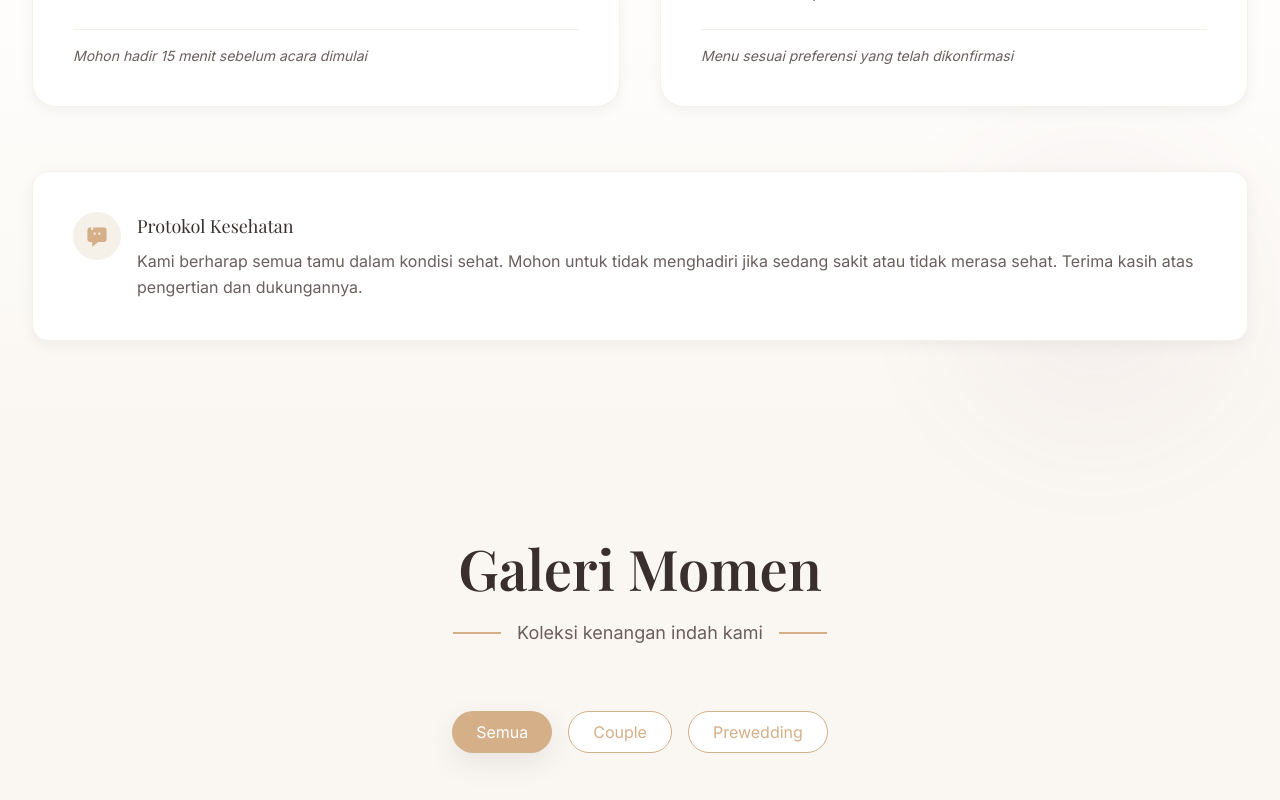
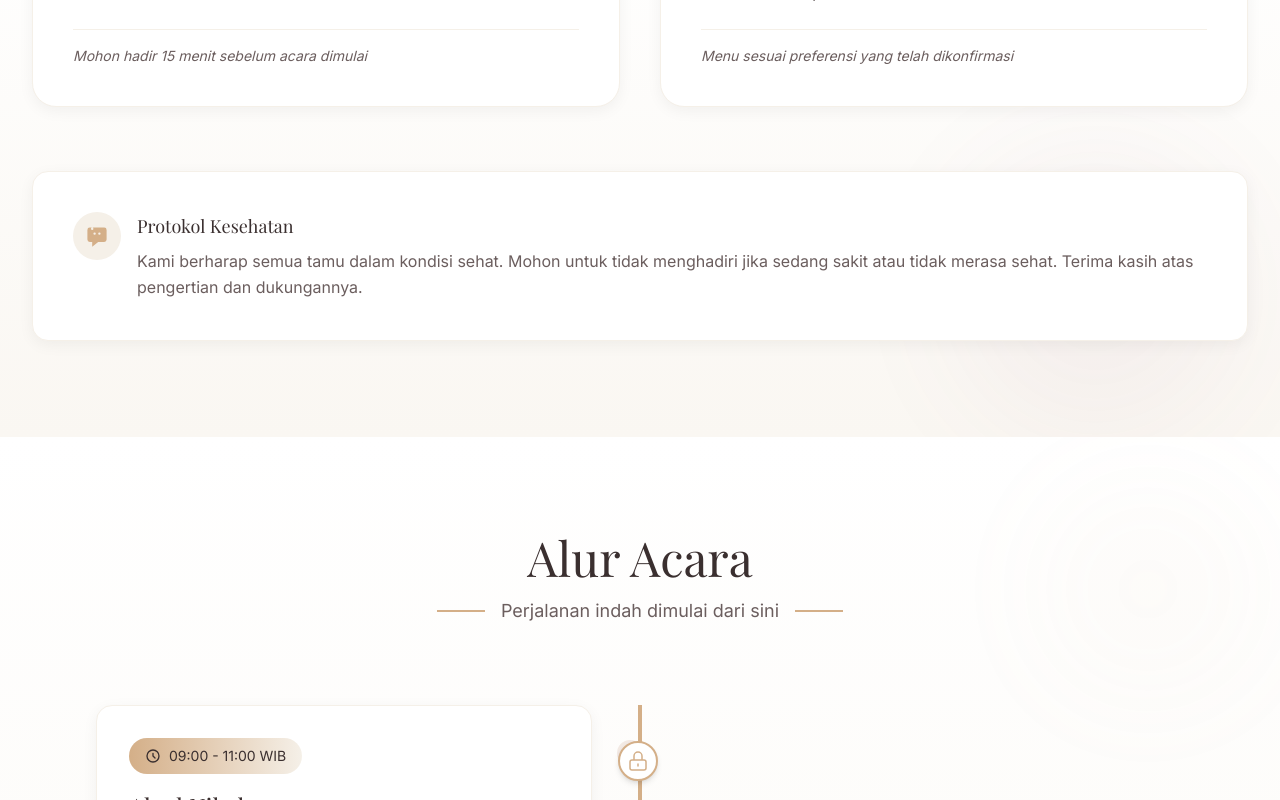
Before and after one commit to Callmerev95/lunar-invitation, a Next.js app: page / in a window 1280 px wide. Shown: the part 2000-2800 px from the top of the page. Built offline with nearby package versions, Linux system fonts and the light colour scheme.

Commit message:
feat: integrate TimelineSection into main page layout
- Added TimelineSection import from components/sections
- Positioned TimelineSection between EventDetails and GallerySection
- Shows elegant timeline of wedding events (Akad → Resepsi → etc)

```diff
--- a/src/app/page.tsx
+++ b/src/app/page.tsx
@@ -6,6 +6,7 @@ import { MusicPlayer } from "@/components/common/music-player";
 import { HeroSection } from "@/components/sections/hero-section";
 import { CountdownSection } from "@/components/sections/countdown-section";
 import { EventDetails } from "@/components/sections/event-details";
+import { TimelineSection } from "@/components/sections/timeline-section";
 import { GallerySection } from "@/components/sections/gallery-section";
 import { RSVPSection } from "@/components/sections/rsvp-section";
 
@@ -92,6 +93,9 @@ export default function Home() {
       {/* Event Details Section */}
       <EventDetails events={events} />
 
+      {/* Timeline Section */}
+      <TimelineSection />
+
       {/* Gallery Section */}
       <GallerySection images={galleryImages} />
 
```
